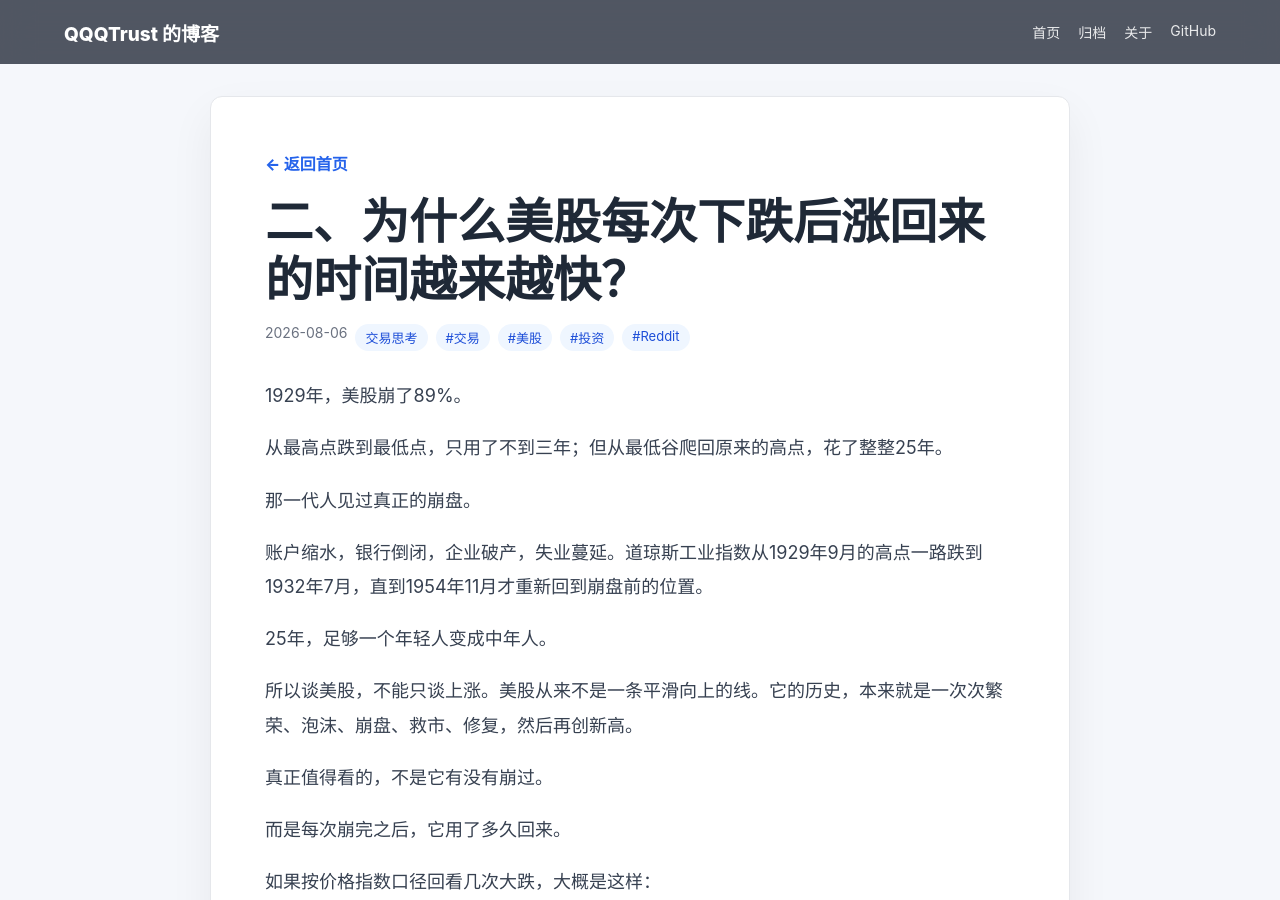
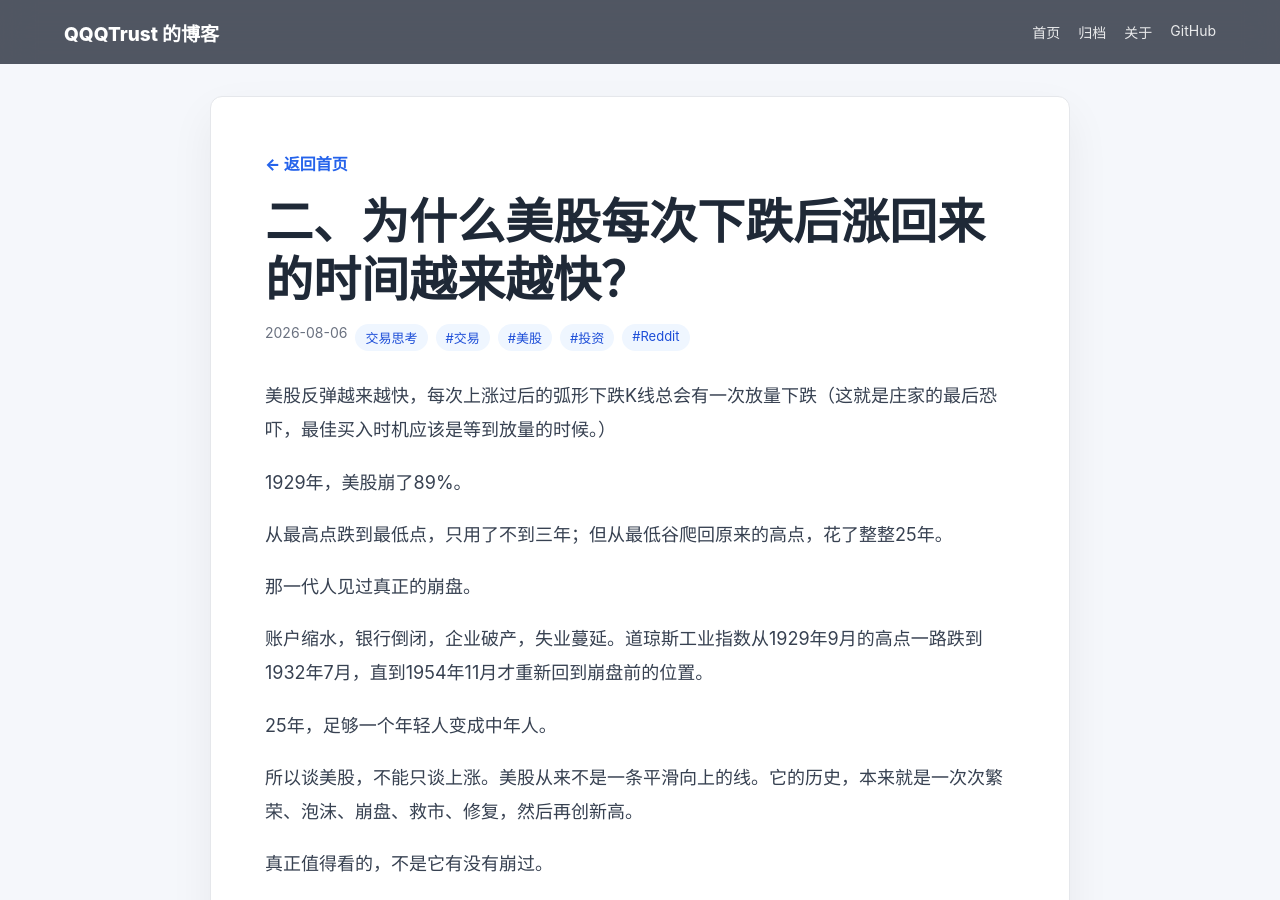
Before and after one commit to QQQTrust/QQQTrust.github.io, a Jekyll site: the page built from _posts/2026-08-06-reddit-1vgp8gx.md, in a window 1280 px wide and 900 px high. Built offline with Jekyll 4.4.1, drawn with Linux system fonts in a browser that asks for light colours.

Commit message:
Update 2026-08-06-reddit-1vgp8gx.md

```diff
--- a/_posts/2026-08-06-reddit-1vgp8gx.md
+++ b/_posts/2026-08-06-reddit-1vgp8gx.md
@@ -8,6 +8,8 @@ tags: [交易, 美股, 投资, Reddit]
 source: "https://www.reddit.com/user/QQQTrust/comments/1vgp8gx/%E4%B8%BA%E4%BB%80%E4%B9%88%E7%BE%8E%E8%82%A1%E6%AF%8F%E6%AC%A1%E4%B8%8B%E8%B7%8C%E5%90%8E%E6%B6%A8%E5%9B%9E%E6%9D%A5%E7%9A%84%E6%97%B6%E9%97%B4%E8%B6%8A%E6%9D%A5%E8%B6%8A%E5%BF%AB/"
 reddit_id: "1vgp8gx"
 ---
+
+美股反弹越来越快，每次上涨过后的弧形下跌K线总会有一次放量下跌（这就是庄家的最后恐吓，最佳买入时机应该是等到放量的时候。）
 
 1929年，美股崩了89%。
 
```
